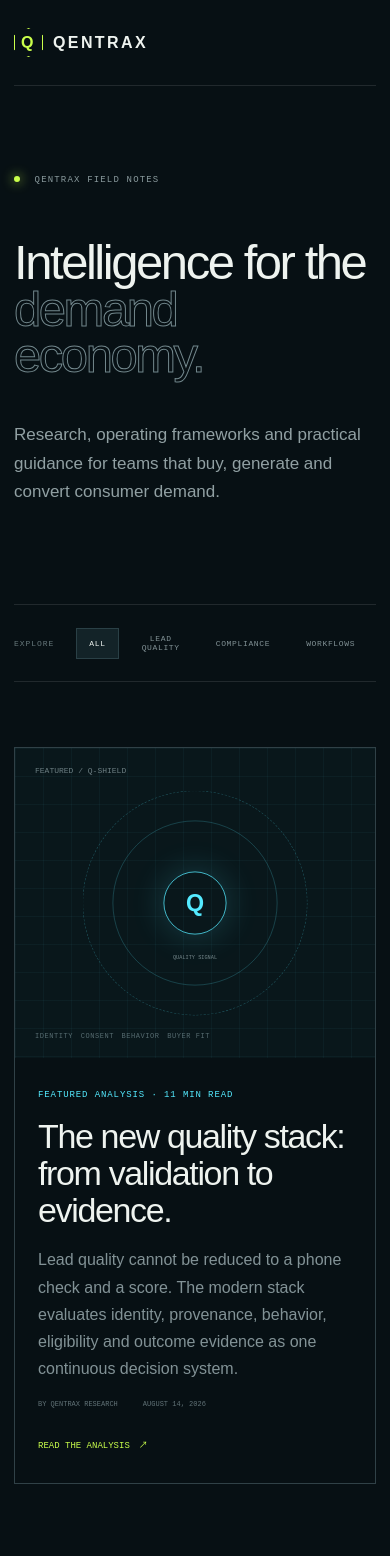
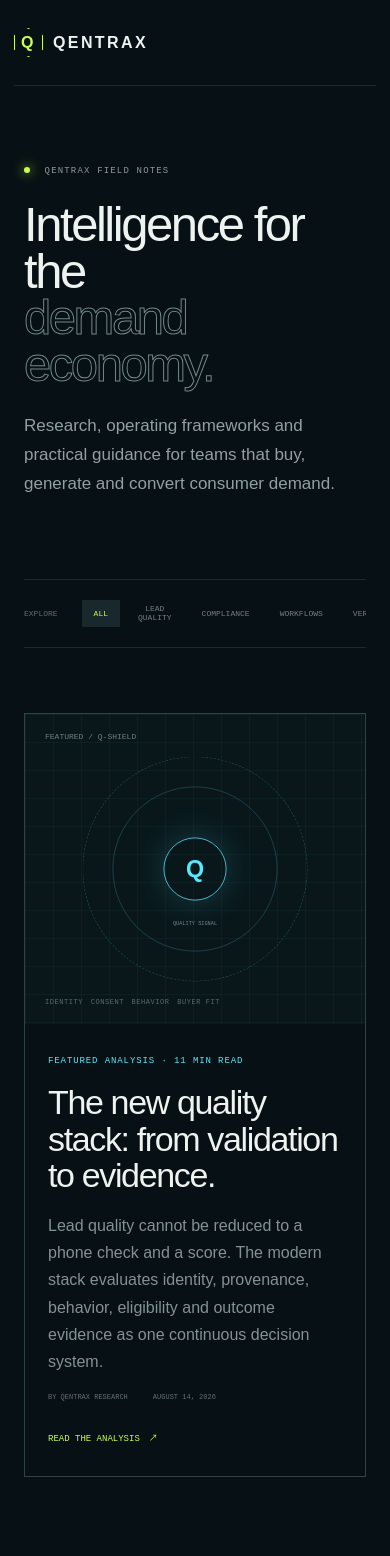
Before and after one commit to jpgreen30/Qentrax, a Next.js app: page /blog in a window 390 px wide. Shown: the top 1556 px of the page. Built offline with nearby package versions, Linux system fonts and the light colour scheme.

Commit message:
Fix blog hero layout: override global header/shell conflicts to match original

```diff
--- a/src/app/blog.css
+++ b/src/app/blog.css
@@ -1,91 +1,219 @@
-/* Exact blog / Field Notes styles from qentrax.jpgreen30.chatgpt.site/blog */
+/* Exact blog / Field Notes styles — high specificity to beat global shell/header/h1 rules */
 .blogPage{color:#eef3ef;background:#071014;min-height:100vh}
-.blogNav{border-bottom:1px solid var(--line);align-items:center;height:86px;display:flex}
-.blogNav>div{gap:27px;margin-left:auto;display:flex}
-.blogNav>div a,.blogFooter a{font:9px var(--mono);letter-spacing:.1em;text-transform:uppercase;color:#89999c;text-decoration:none}
-.blogNavCta{font:9px var(--mono);border:1px solid #4c5d62;margin-left:32px;padding:12px 15px;text-decoration:none;color:#eef3ef}
-.blogHero{grid-template-columns:1.3fr .7fr;align-items:center;gap:80px;min-height:515px;display:grid}
-.blogHero>div>p{font:9px var(--mono);letter-spacing:.13em;color:#8a9a9d}
-.blogHero>div>p b{background:var(--acid);width:6px;height:6px;box-shadow:0 0 12px var(--acid);border-radius:50%;margin-right:8px;display:inline-block}
-.blogHero h1{margin:25px 0 0;font-size:clamp(60px,6vw,86px);font-weight:400;letter-spacing:-.05em;line-height:.95}
-.blogHero h1 em{color:transparent;-webkit-text-stroke:1px #73888d;font-style:normal}
-.blogHero>p{color:#91a0a3;font-size:17px;line-height:1.7}
-.blogCategories{border-block:1px solid var(--line);align-items:center;gap:10px;padding:18px 0;display:flex}
-.blogCategories>span{font:8px var(--mono);letter-spacing:.12em;color:#66777b;margin-right:12px}
-.blogCategories button{font:8px var(--mono);letter-spacing:.08em;color:#829296;background:transparent;border:1px solid transparent;padding:10px 12px;cursor:pointer}
-.blogCategories button.on{color:#eef3ef;background:#132328;border-color:#2a4046}
-.featured{border:1px solid #304147;grid-template-columns:1.08fr .92fr;margin-top:100px;display:grid}
-.featuredVisual{background-color:#09171b;background-image:linear-gradient(#54eaff0a 1px,transparent 1px),linear-gradient(90deg,#54eaff0a 1px,transparent 1px);background-size:28px 28px;min-height:460px;place-items:center;display:grid;position:relative;overflow:hidden}
-.featuredVisual>span{font:8px var(--mono);color:#6d7f83;position:absolute;top:18px;left:20px}
-.featuredVisual>small{font:7px var(--mono);color:#566b70;letter-spacing:.08em;position:absolute;bottom:18px;left:20px}
-.featureRadar{place-items:center;width:300px;height:300px;display:grid;position:relative}
-.featureRadar i{border:1px solid #54eaff44;border-radius:50%;width:220px;height:220px;position:absolute}
-.featureRadar i:nth-child(2){border-style:dashed;width:300px;height:300px}
-.featureRadar b{border:1px solid var(--cyan);width:84px;height:84px;color:var(--cyan);border-radius:50%;place-items:center;font-size:31px;display:grid;box-shadow:0 0 45px #54eaff33}
-.featureRadar em{font:7px var(--mono);color:#75878b;font-style:normal;position:absolute;bottom:74px}
-.featured>article{flex-direction:column;justify-content:center;padding:55px;display:flex}
-.featured label,.blogArticles label{color:var(--cyan);font:9px var(--mono);letter-spacing:.1em}
-.featured h2{font-size:43px;letter-spacing:-.04em;line-height:1.08;margin:18px 0;font-weight:500}
-.featured>article>p{color:#829296;line-height:1.7;margin:0}
-.featured>article>div{color:#617277;font:7px var(--mono);gap:25px;margin:18px 0 30px;display:flex}
-.featured>article>a{color:var(--acid);font:9px var(--mono);text-underline-offset:5px}
-.blogArticles{padding:120px 0}
-.blogArticles>header{grid-template-columns:1fr 1fr;align-items:end;gap:60px;margin-bottom:45px;display:grid}
-.blogArticles>header p{color:#7a8b8f;line-height:1.7;margin:0}
-.blogArticles h2{margin:14px 0 0;font-size:clamp(32px,3.5vw,48px);letter-spacing:-.04em;font-weight:500}
-.articleGrid{border:1px solid #2d3e43;grid-template-columns:repeat(3,1fr);display:grid}
-.articleGrid>article{border-right:1px solid #2d3e43;border-bottom:1px solid #2d3e43;padding:24px;min-height:420px;position:relative}
-.articleGrid>article:nth-child(3n){border-right:0}
-.articleGrid>article:nth-last-child(-n+3){border-bottom:0}
-.articleVisual{background:#09161a;border:1px solid #2f4248;place-items:center;height:180px;margin-bottom:22px;display:grid;position:relative;overflow:hidden}
-.articleVisual>span{font:7px var(--mono);color:#5f7478;position:absolute;top:12px;left:13px}
-.articleVisual i{border:1px solid #54eaff3d;border-radius:50%;width:90px;height:90px;position:absolute}
-.articleVisual i:nth-child(2){border-style:dashed;width:140px;height:140px}
-.articleVisual b{color:var(--cyan);font:23px var(--mono);z-index:1}
-.articleVisual.solar b,.articleVisual.rules b{color:var(--acid)}
-.articleGrid article>small{font:7px var(--mono);color:#6a7c80;letter-spacing:.08em}
-.articleGrid h3{letter-spacing:-.03em;margin:17px 0 12px;font-size:21px;line-height:1.2;font-weight:500}
-.articleGrid article>p{color:#7a8b8f;min-height:72px;font-size:11px;line-height:1.65}
-.articleGrid article>a{font:8px var(--mono);color:#d9e3df;text-underline-offset:5px}
-.blogSubscribe{background:var(--acid);color:#081014;padding:85px 0}
-.blogSubscribe>.shell{grid-template-columns:1fr 1fr;align-items:end;gap:100px;display:grid}
-.blogSubscribe label{color:#405117;font:9px var(--mono);letter-spacing:.1em}
-.blogSubscribe h2{margin:14px 0 0;font-size:clamp(32px,3.5vw,48px);letter-spacing:-.04em;font-weight:560}
-.blogSubscribe form{grid-template-columns:1fr auto;display:grid;gap:0}
-.blogSubscribe input{color:#081014;background:#d9ff76;border:1px solid #617626;padding:16px;font:14px var(--sans)}
-.blogSubscribe button{color:#fff;background:#081014;border:1px solid #081014;padding:16px 20px;font:9px var(--mono);font-weight:800;cursor:pointer}
-.blogSubscribe form small{color:#50651c;font:7px var(--mono);grid-column:1/-1;margin-top:10px}
-.blogFooter{grid-template-columns:.8fr 1.4fr 1fr;align-items:center;gap:20px;padding:55px 0;display:grid}
-.blogFooter p{color:#65777b;font-size:11px}
-.blogFooter>div{justify-content:flex-end;gap:18px;display:flex}
-.blogFooter>small{font:7px var(--mono);color:#4f6165;grid-column:1/-1;margin-top:35px}
+.blogPage .blogNav{border-bottom:1px solid var(--line);align-items:center;height:86px;display:flex}
+.blogPage .blogNav>div{gap:27px;margin-left:auto;display:flex}
+.blogPage .blogNav>div a,.blogPage .blogFooter a{font:9px var(--mono);letter-spacing:.1em;text-transform:uppercase;color:#89999c;text-decoration:none}
+.blogPage .blogNavCta{font:9px var(--mono);border:1px solid #4c5d62;margin-left:32px;padding:12px 15px;text-decoration:none;color:#eef3ef}
+
+/* Hero — must beat global header{display:flex} and .shell{grid-template-columns:...} */
+.blogPage header.blogHero.shell,
+.blogPage .blogHero.shell,
+.blogPage .blogHero{
+  display:grid !important;
+  grid-template-columns:1.3fr .7fr !important;
+  grid-template-rows:auto !important;
+  align-items:center !important;
+  gap:80px !important;
+  min-height:515px !important;
+  width:min(1180px,calc(100% - 48px));
+  margin-inline:auto;
+  padding:0;
+  border:0;
+  position:static;
+  flex-direction:unset;
+  justify-content:unset;
+}
+.blogPage .blogHero>div{
+  display:block;
+  min-width:0;
+}
+.blogPage .blogHero>div>p{
+  font:9px var(--mono);
+  letter-spacing:.13em;
+  color:#8a9a9d;
+  margin:0;
+}
+.blogPage .blogHero>div>p b{
+  background:var(--acid);
+  width:6px;
+  height:6px;
+  box-shadow:0 0 12px var(--acid);
+  border-radius:50%;
+  margin-right:8px;
+  display:inline-block;
+}
+.blogPage .blogHero h1{
+  margin:25px 0 0 !important;
+  font-size:clamp(60px,6vw,86px) !important;
+  font-weight:400 !important;
+  letter-spacing:-.05em !important;
+  line-height:.95 !important;
+  color:#eef3ef;
+}
+.blogPage .blogHero h1 em{
+  color:transparent !important;
+  -webkit-text-stroke:1px #73888d !important;
+  font-style:normal !important;
+  display:inline !important;
+  width:auto !important;
+  height:auto !important;
+  border:0 !important;
+  border-radius:0 !important;
+  place-items:unset !important;
+  box-shadow:none !important;
+}
+.blogPage .blogHero>p{
+  color:#91a0a3;
+  font-size:17px;
+  line-height:1.7;
+  margin:0;
+  max-width:none;
+}
+
+.blogPage .blogCategories{
+  border-block:1px solid var(--line);
+  align-items:center;
+  gap:6px;
+  height:69px;
+  display:flex;
+  width:min(1180px,calc(100% - 48px));
+  margin-inline:auto;
+}
+.blogPage .blogCategories>span{font:8px var(--mono);color:#5c6e73;margin-right:18px}
+.blogPage .blogCategories button{color:#708186;font:8px var(--mono);border:0;padding:9px 12px;background:transparent;cursor:pointer}
+.blogPage .blogCategories button.on{color:var(--acid);background:#18282d}
+
+.blogPage .featured{
+  border:1px solid #304147;
+  grid-template-columns:1.08fr .92fr;
+  margin-top:100px;
+  display:grid;
+  width:min(1180px,calc(100% - 48px));
+  margin-inline:auto;
+}
+.blogPage .featuredVisual{
+  background-color:#09171b;
+  background-image:linear-gradient(#54eaff0a 1px,transparent 1px),linear-gradient(90deg,#54eaff0a 1px,transparent 1px);
+  background-size:28px 28px;
+  min-height:460px;
+  place-items:center;
+  display:grid;
+  position:relative;
+  overflow:hidden;
+}
+.blogPage .featuredVisual>span{font:8px var(--mono);color:#6d7f83;position:absolute;top:18px;left:20px}
+.blogPage .featuredVisual>small{font:7px var(--mono);color:#566b70;letter-spacing:.08em;position:absolute;bottom:18px;left:20px}
+.blogPage .featureRadar{place-items:center;width:300px;height:300px;display:grid;position:relative}
+.blogPage .featureRadar i{border:1px solid #54eaff44;border-radius:50%;width:220px;height:220px;position:absolute}
+.blogPage .featureRadar i:nth-child(2){border-style:dashed;width:300px;height:300px}
+.blogPage .featureRadar b{border:1px solid var(--cyan);width:84px;height:84px;color:var(--cyan);border-radius:50%;place-items:center;font-size:31px;display:grid;box-shadow:0 0 45px #54eaff33;font-style:normal}
+.blogPage .featureRadar em{font:7px var(--mono);color:#75878b;font-style:normal;position:absolute;bottom:74px;width:auto;height:auto;border:0;display:block}
+.blogPage .featured>article{flex-direction:column;justify-content:center;padding:55px;display:flex}
+.blogPage .featured label,.blogPage .blogArticles label{color:var(--cyan);font:9px var(--mono);letter-spacing:.1em}
+.blogPage .featured h2{font-size:43px;letter-spacing:-.04em;line-height:1.08;margin:18px 0;font-weight:500}
+.blogPage .featured>article>p{color:#829296;line-height:1.7;margin:0}
+.blogPage .featured>article>div{color:#617277;font:7px var(--mono);gap:25px;margin:18px 0 30px;display:flex}
+.blogPage .featured>article>a{color:var(--acid);font:9px var(--mono);text-underline-offset:5px}
+
+.blogPage .blogArticles{padding:120px 0;width:min(1180px,calc(100% - 48px));margin-inline:auto}
+.blogPage .blogArticles>header{
+  display:grid !important;
+  grid-template-columns:1fr 1fr !important;
+  align-items:end;
+  gap:60px;
+  margin-bottom:45px;
+  border:0;
+  padding:0;
+  position:static;
+  flex-direction:unset;
+}
+.blogPage .blogArticles>header p{color:#7a8b8f;line-height:1.7;margin:0}
+.blogPage .blogArticles h2{margin:14px 0 0;font-size:clamp(32px,3.5vw,48px);letter-spacing:-.04em;font-weight:500}
+.blogPage .articleGrid{border:1px solid #2d3e43;grid-template-columns:repeat(3,1fr);display:grid}
+.blogPage .articleGrid>article{border-right:1px solid #2d3e43;border-bottom:1px solid #2d3e43;padding:24px;min-height:420px;position:relative}
+.blogPage .articleGrid>article:nth-child(3n){border-right:0}
+.blogPage .articleGrid>article:nth-last-child(-n+3){border-bottom:0}
+.blogPage .articleVisual{background:#09161a;border:1px solid #2f4248;place-items:center;height:180px;margin-bottom:22px;display:grid;position:relative;overflow:hidden}
+.blogPage .articleVisual>span{font:7px var(--mono);color:#5f7478;position:absolute;top:12px;left:13px}
+.blogPage .articleVisual i{border:1px solid #54eaff3d;border-radius:50%;width:90px;height:90px;position:absolute}
+.blogPage .articleVisual i:nth-child(2){border-style:dashed;width:140px;height:140px}
+.blogPage .articleVisual b{color:var(--cyan);font:23px var(--mono);z-index:1}
+.blogPage .articleVisual.solar b,.blogPage .articleVisual.rules b{color:var(--acid)}
+.blogPage .articleGrid article>small{font:7px var(--mono);color:#6a7c80;letter-spacing:.08em}
+.blogPage .articleGrid h3{letter-spacing:-.03em;margin:17px 0 12px;font-size:21px;line-height:1.2;font-weight:500}
+.blogPage .articleGrid article>p{color:#7a8b8f;min-height:72px;font-size:11px;line-height:1.65}
+.blogPage .articleGrid article>a{font:8px var(--mono);color:#d9e3df;text-underline-offset:5px}
+
+.blogPage .blogSubscribe{background:var(--acid);color:#081014;padding:85px 0}
+.blogPage .blogSubscribe>.shell{
+  display:grid !important;
+  grid-template-columns:1fr 1fr !important;
+  align-items:end;
+  gap:100px;
+  width:min(1180px,calc(100% - 48px));
+  margin-inline:auto;
+}
+.blogPage .blogSubscribe label{color:#405117;font:9px var(--mono);letter-spacing:.1em}
+.blogPage .blogSubscribe h2{margin:14px 0 0;font-size:clamp(32px,3.5vw,48px);letter-spacing:-.04em;font-weight:560}
+.blogPage .blogSubscribe form{grid-template-columns:1fr auto;display:grid;gap:0}
+.blogPage .blogSubscribe input{color:#081014;background:#d9ff76;border:1px solid #617626;padding:16px;font:14px var(--sans)}
+.blogPage .blogSubscribe button{color:#fff;background:#081014;border:1px solid #081014;padding:16px 20px;font:9px var(--mono);font-weight:800;cursor:pointer}
+.blogPage .blogSubscribe form small{color:#50651c;font:7px var(--mono);grid-column:1/-1;margin-top:10px}
+
+.blogPage .blogFooter{
+  display:grid !important;
+  grid-template-columns:.8fr 1.4fr 1fr !important;
+  align-items:center;
+  gap:20px;
+  padding:55px 0;
+  width:min(1180px,calc(100% - 48px));
+  margin-inline:auto;
+}
+.blogPage .blogFooter p{color:#65777b;font-size:11px}
+.blogPage .blogFooter>div{justify-content:flex-end;gap:18px;display:flex}
+.blogPage .blogFooter>small{font:7px var(--mono);color:#4f6165;grid-column:1/-1;margin-top:35px}
+
 @media(max-width:900px){
-.blogNav>div{display:none}.blogNavCta{margin-left:auto}
-.blogHero,.featured,.blogArticles>header,.blogSubscribe>.shell{grid-template-columns:1fr}
-.blogHero{gap:25px;min-height:auto;padding:80px 0}
-.featuredVisual{min-height:390px}
-.articleGrid{grid-template-columns:1fr 1fr}
-.articleGrid>article{border-bottom:1px solid #2d3e43;border-right:1px solid #2d3e43}
-.articleGrid>article:nth-child(2n){border-right:0}
-.articleGrid>article:nth-last-child(-n+2){border-bottom:0}
-.blogFooter{grid-template-columns:1fr}.blogFooter>div{justify-content:flex-start}.blogFooter>small{margin-top:10px}
+  .blogPage .blogNav>div{display:none}
+  .blogPage .blogNavCta{margin-left:auto}
+  .blogPage header.blogHero.shell,
+  .blogPage .blogHero.shell,
+  .blogPage .blogHero{
+    grid-template-columns:1fr !important;
+    gap:25px !important;
+    min-height:auto !important;
+    padding:80px 0 !important;
+  }
+  .blogPage .featured,
+  .blogPage .blogArticles>header,
+  .blogPage .blogSubscribe>.shell{grid-template-columns:1fr !important}
+  .blogPage .featuredVisual{min-height:390px}
+  .blogPage .articleGrid{grid-template-columns:1fr 1fr}
+  .blogPage .articleGrid>article{border-bottom:1px solid #2d3e43;border-right:1px solid #2d3e43}
+  .blogPage .articleGrid>article:nth-child(2n){border-right:0}
+  .blogPage .articleGrid>article:nth-last-child(-n+2){border-bottom:0}
+  .blogPage .blogFooter{grid-template-columns:1fr !important}
+  .blogPage .blogFooter>div{justify-content:flex-start}
+  .blogPage .blogFooter>small{margin-top:10px}
 }
 @media(max-width:600px){
-.blogNavCta{display:none}
-.blogHero h1{font-size:49px}
-.blogCategories{overflow-x:auto}
-.featured{margin-top:65px}
-.featuredVisual{min-height:310px}
-.featureRadar{transform:scale(.75)}
-.featured>article{padding:32px 23px}
-.featured h2{font-size:34px}
-.blogArticles{padding:80px 0}
-.articleGrid{grid-template-columns:1fr}
-.articleGrid>article,.articleGrid>article:nth-child(2n),.articleGrid>article:nth-last-child(-n+2){border-bottom:1px solid #2d3e43;border-right:0}
-.articleGrid>article:last-child{border-bottom:0}
-.blogSubscribe{padding:65px 0}
-.blogSubscribe>.shell{gap:35px}
-.blogSubscribe form{grid-template-columns:1fr}
-.blogSubscribe form small{grid-column:1}
-.blogSubscribe button{margin-top:8px}
+  .blogPage .blogNavCta{display:none}
+  .blogPage .blogHero h1{font-size:49px !important}
+  .blogPage .blogCategories{overflow-x:auto}
+  .blogPage .featured{margin-top:65px}
+  .blogPage .featuredVisual{min-height:310px}
+  .blogPage .featureRadar{transform:scale(.75)}
+  .blogPage .featured>article{padding:32px 23px}
+  .blogPage .featured h2{font-size:34px}
+  .blogPage .blogArticles{padding:80px 0}
+  .blogPage .articleGrid{grid-template-columns:1fr}
+  .blogPage .articleGrid>article,
+  .blogPage .articleGrid>article:nth-child(2n),
+  .blogPage .articleGrid>article:nth-last-child(-n+2){border-bottom:1px solid #2d3e43;border-right:0}
+  .blogPage .articleGrid>article:last-child{border-bottom:0}
+  .blogPage .blogSubscribe{padding:65px 0}
+  .blogPage .blogSubscribe>.shell{gap:35px}
+  .blogPage .blogSubscribe form{grid-template-columns:1fr}
+  .blogPage .blogSubscribe form small{grid-column:1}
+  .blogPage .blogSubscribe button{margin-top:8px}
 }
```
